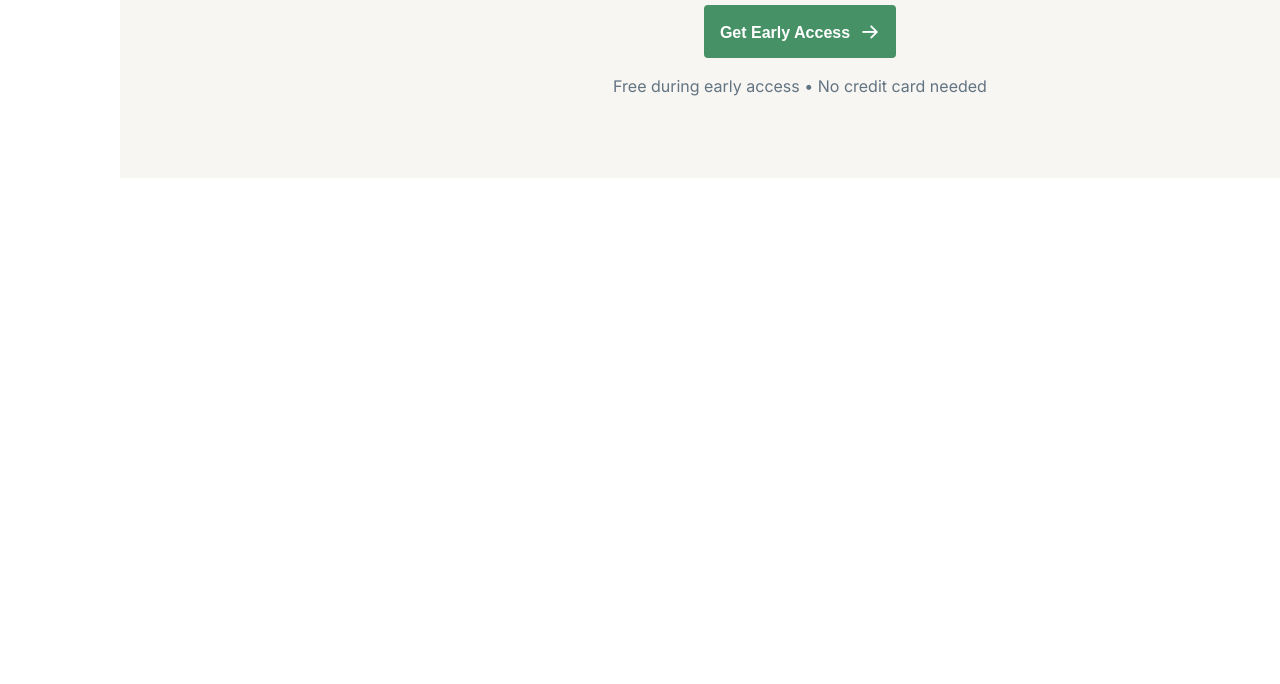
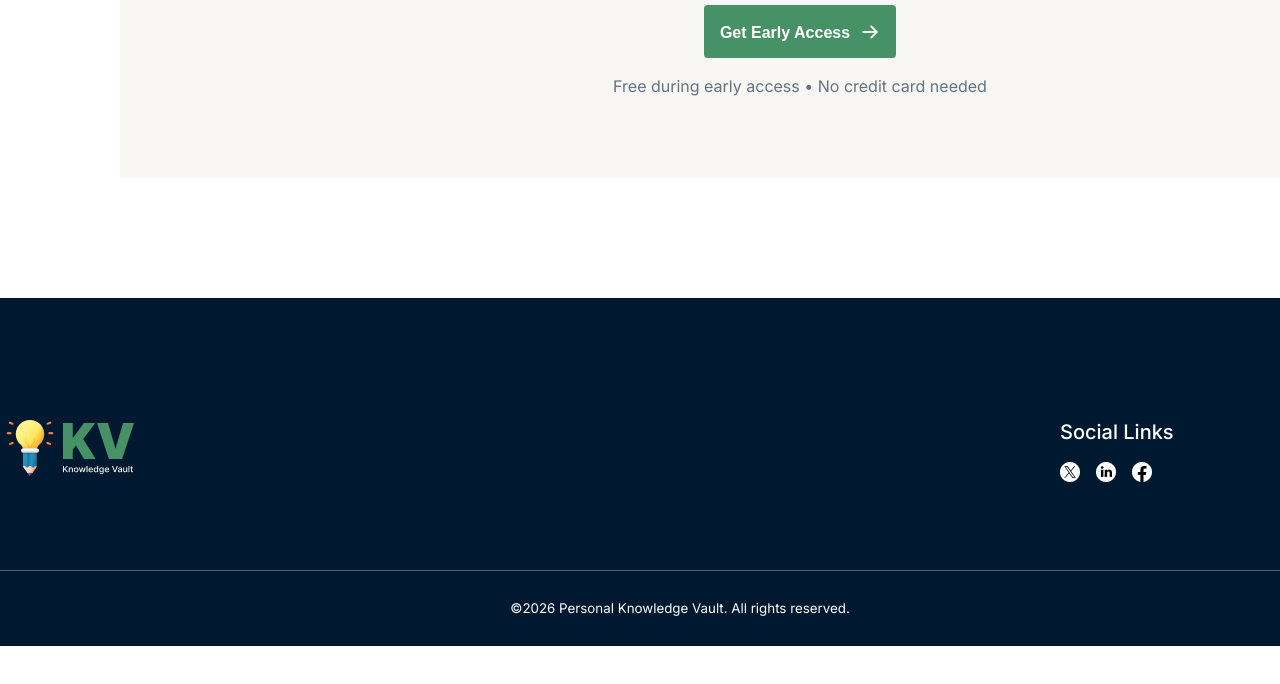
Before and after one commit to zayedHassan7110/first-assignment, a plain HTML site: page index.html in a window 1280 px wide. Shown: the part 2263-2947 px from the top of the page. Drawn offline with Linux system fonts and the light colour scheme.

Commit message:
footer section added

```diff
--- a/index.html
+++ b/index.html
@@ -157,8 +157,25 @@
 
 
         </section>
+
+
         <footer>
-
+            <div class="social-content">
+                <div class="company-logo">
+                    <img src="assets/logo-footer.png" alt="">
+                </div>
+                <div class="social-links">
+                    <p>Social Links</p>
+                    <ul>
+                        <li><a href="#"><img src="assets/twitter.png" alt=""></a></li>
+                        <li><a href="#"><img src="assets/linkedin.png" alt=""></a></li>
+                        <li><a href="#"><img src="assets/facebook.png" alt=""></a></li>
+                    </ul>
+                </div>
+            </div>
+            <div class="copyright">
+                <small>&copy2026 Personal Knowledge Vault. All rights reserved.</small>
+            </div>
         </footer>
     </div>
     <br>
--- a/styles/style.css
+++ b/styles/style.css
@@ -367,3 +367,64 @@
     background-color: #469165;
     margin-bottom: 16px;
 }
+
+
+/* footer design */
+
+
+footer {
+    width: 100%;
+    max-width: 1600px;
+    height: 348px;
+    background-color: #001931;
+    padding-top: 120px;
+    padding-bottom: 30px;
+}
+
+.social-content {
+    max-width: 1360px;
+    margin: 0 auto;
+    padding-bottom: 4px;
+    display: flex;
+    justify-content: space-between;
+
+}
+
+.social-content .company-logo {
+    width: 350px;
+}
+
+.social-content .social-links {
+    width: 220px;
+}
+
+.social-links p {
+    font-size: 20px;
+    font-weight: 500;
+    color: white;
+    line-height: 28px;
+    margin-bottom: 16px;
+}
+
+.social-links li {
+    list-style-type: none;
+}
+
+.social-links ul {
+    display: flex;
+    gap: 16px;
+}
+
+.copyright {
+    width: 1360px;
+    height: 46px;
+    margin: 80px auto 0 auto;
+    border-top: 1px solid #536374;
+    display: flex;
+    justify-content: center;
+    align-items: end;
+}
+
+.copyright small {
+    color: white;
+}
```
Also changed, not shown: assets/facebook.png (added), assets/linkedin.png (added), assets/twitter.png (added).
